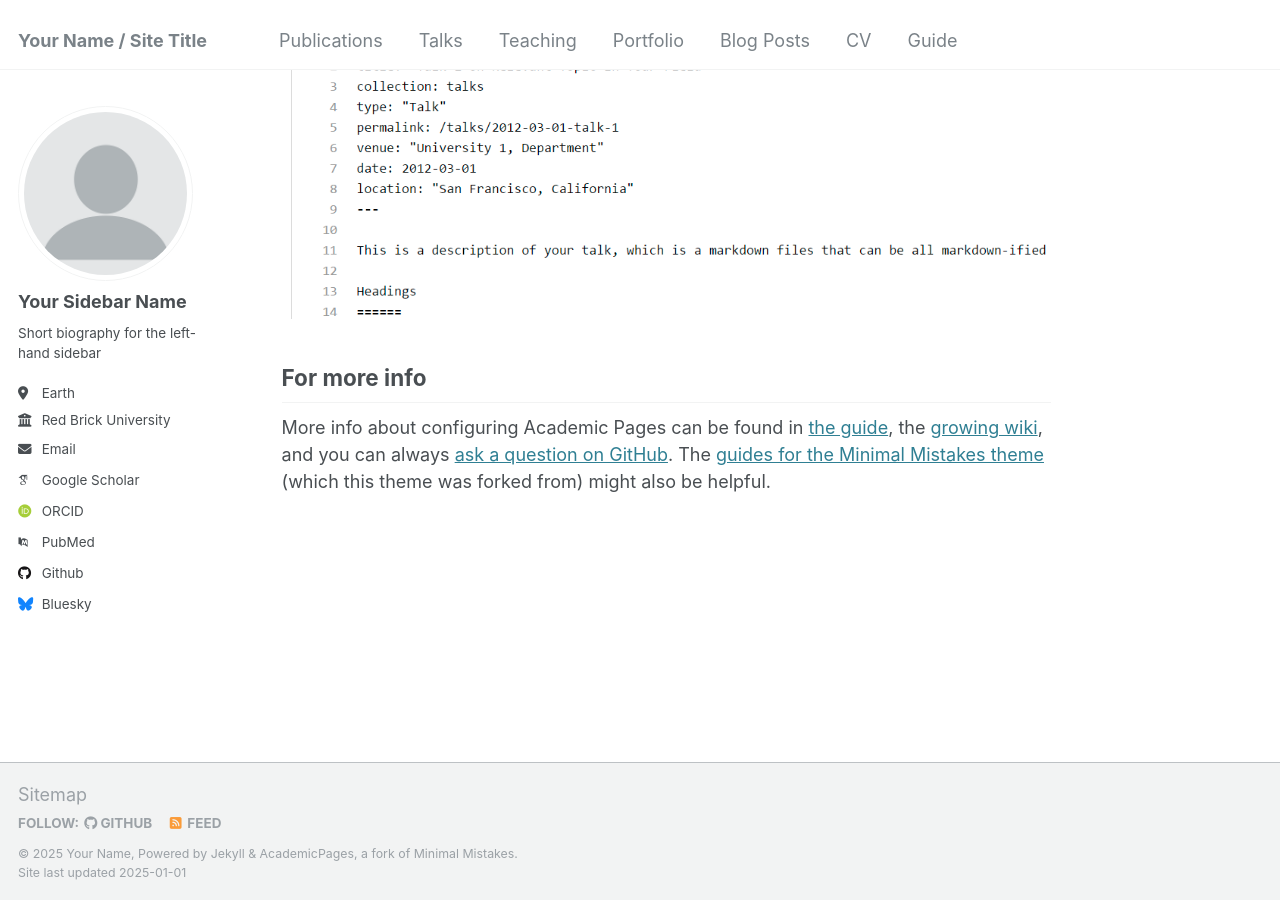
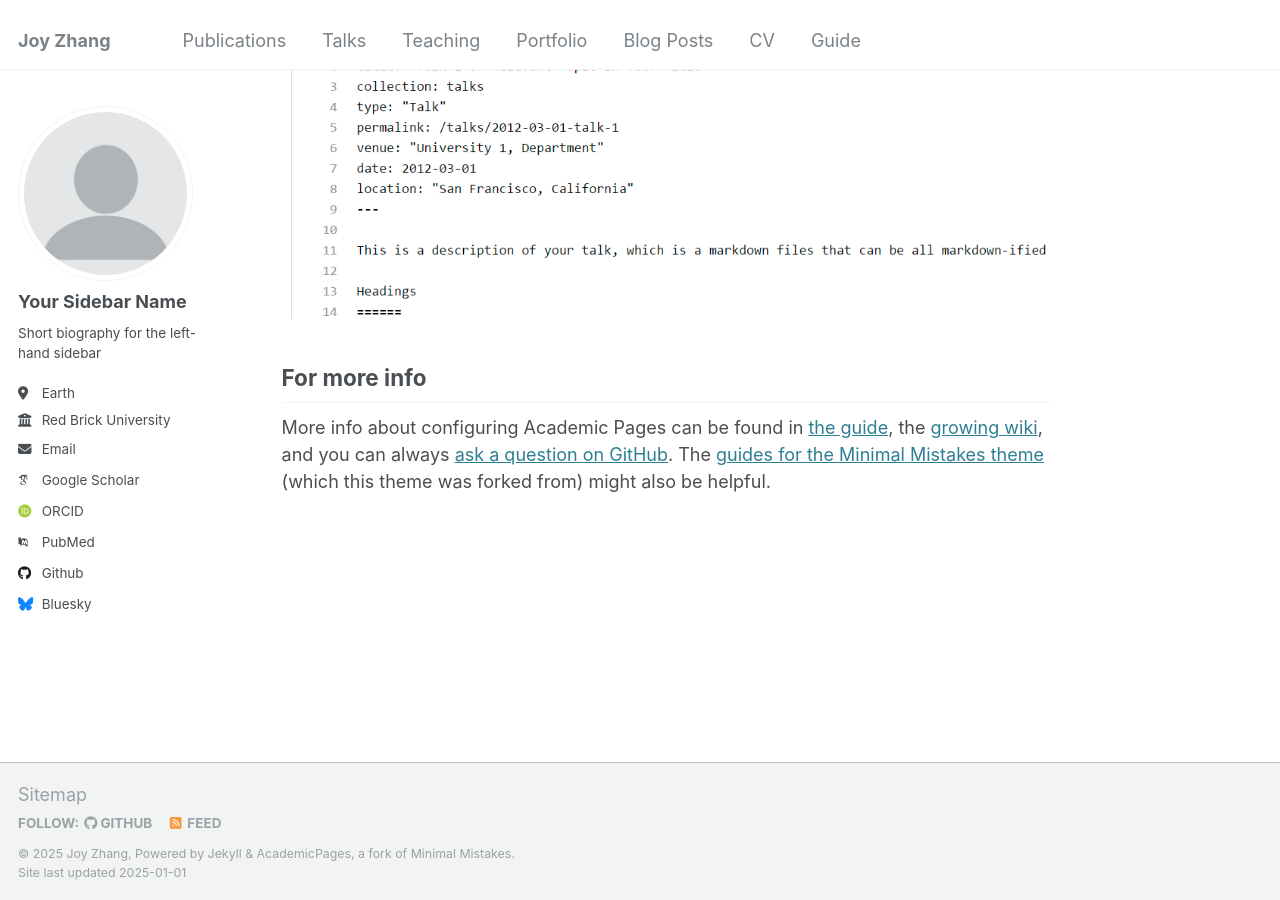
Before and after one commit to joy-zhang-38/joy-zhang-38.github.io, a Jekyll site: the page built from _pages/about.md, in a window 1280 px wide and 900 px high, scrolled down 2643 px. Built offline with Jekyll 4.4.1, drawn with Linux system fonts in a browser that asks for light colours; some web fonts are replaced.

Commit message:
Update _config.yml

```diff
--- a/_config.yml
+++ b/_config.yml
@@ -8,13 +8,13 @@
 
 # Basic Site Settings
 locale                   : "en-US"
-title                    : "Your Name / Site Title"
+title                    : "Joy Zhang"
 title_separator          : "-"
-name                     : &name "Your Name"
-description              : &description "personal description"
-url                      : https://academicpages.github.io # the base hostname & protocol for your site e.g. "https://[your GitHub username].github.io"
+name                     : &name "Joy Zhang"
+description              : &description "PhD student from the Center for Applied Math at Cornell University, interested in developing computational methods for the problems in biology"
+url                      : https://joy-zhang-38.github.io # the base hostname & protocol for your site e.g. "https://[your GitHub username].github.io"
 baseurl                  : "" # the subpath of your site, e.g. "/blog"
-repository               : "academicpages/academicpages.github.io"
+repository               : "joy-zhang-38/joy-zhang-38.github.io"
 
 # Site Author - The following control what appear as part of the author content on the side bar.
 #               If a field is blank the icon and link will not appear, otherwise it will be shown.
```
